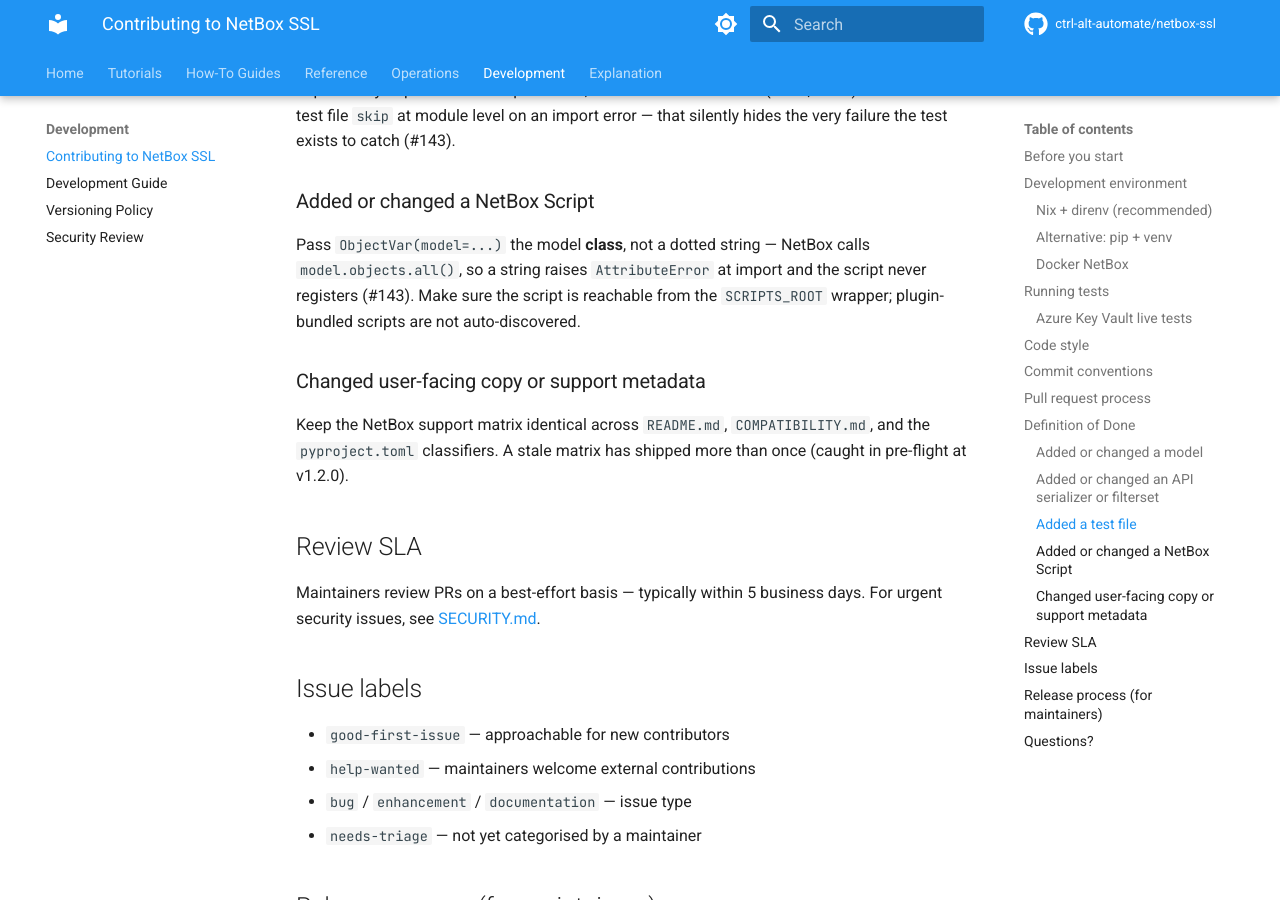
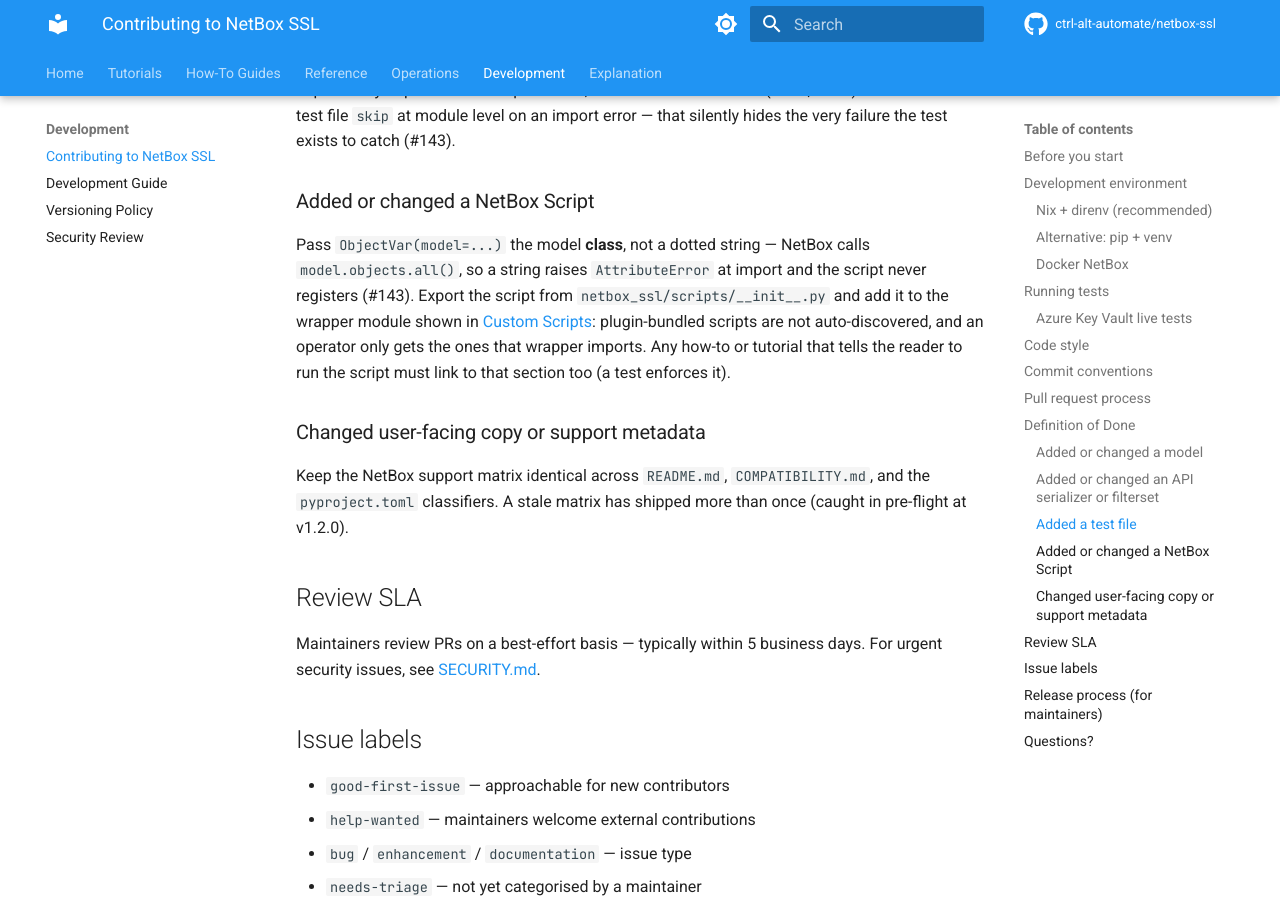
Before and after one commit to ctrl-alt-automate/netbox-ssl, an MkDocs documentation site: the page built from docs/development/contributing.md, in a window 1280 px wide and 900 px high, scrolled down 4547 px. Built offline with MkDocs 1.6.1 and Material for MkDocs 9.7.7, drawn with Linux system fonts in a browser that asks for light colours; comment, search, counter and statistics services are not loaded; the version menu is left out.

Commit message:
docs: point the Azure Key Vault guide at script registration
The Azure Key Vault how-to arrived on dev after this branch was cut and
repeated the instruction this branch corrects: it sent the reader to a
"SCRIPTS_ROOT note" to expose ExternalSourceSync. NetBox lists a script only
once its module is registered, so that step led nowhere (discussion #160).

The guide now links to the registration section, like every other guide that
runs a bundled script. The guard added in this branch
(test_guides_that_use_a_bundled_script_link_to_its_registration) caught it as
soon as the two met.

The contributor checklist said to make a new script "reachable from the
SCRIPTS_ROOT wrapper"; it now says what that takes: export it, add it to the
documented wrapper module, and link the registration section from any guide
that uses it.

Co-Authored-By: Claude Fable 5.2 <noreply@anthropic.com>

```diff
--- a/docs/development/contributing.md
+++ b/docs/development/contributing.md
@@ -206,8 +206,12 @@ exists to catch (#143).
 
 Pass `ObjectVar(model=...)` the model **class**, not a dotted string — NetBox
 calls `model.objects.all()`, so a string raises `AttributeError` at import and
-the script never registers (#143). Make sure the script is reachable from the
-`SCRIPTS_ROOT` wrapper; plugin-bundled scripts are not auto-discovered.
+the script never registers (#143). Export the script from
+`netbox_ssl/scripts/__init__.py` and add it to the wrapper module shown in
+[Custom Scripts](../reference/scripts.md#making-the-scripts-available-to-netbox):
+plugin-bundled scripts are not auto-discovered, and an operator only gets the
+ones that wrapper imports. Any how-to or tutorial that tells the reader to run
+the script must link to that section too (a test enforces it).
 
 ### Changed user-facing copy or support metadata
 
```
Also changed, not shown: docs/how-to/azure-key-vault-sync.md (+4 -3 lines).
